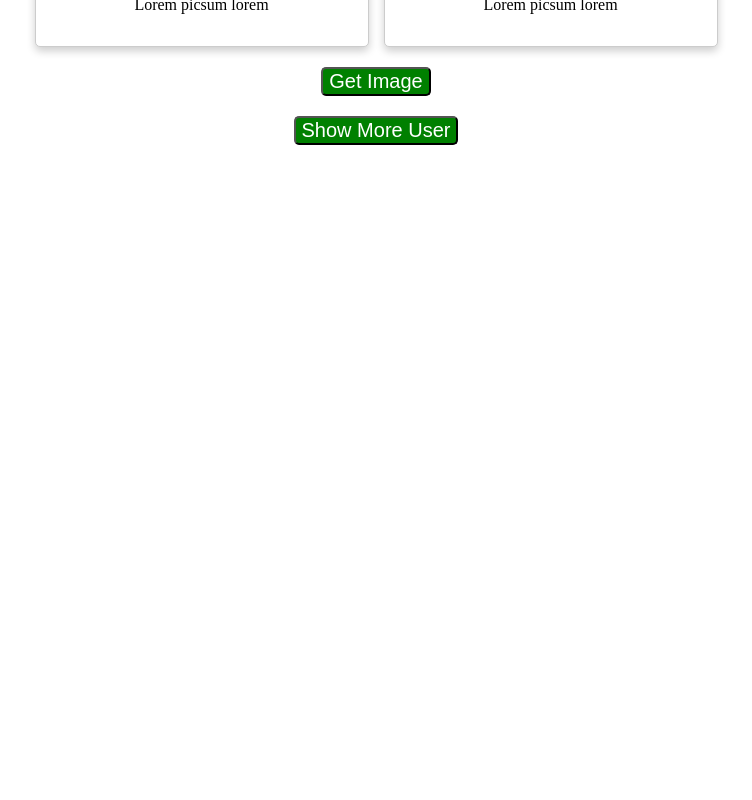
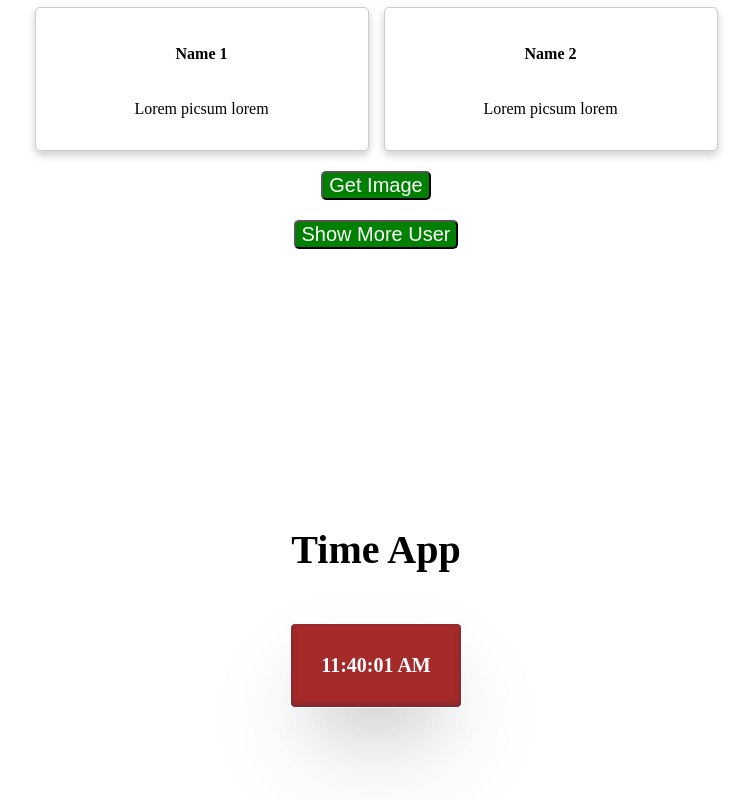
Before and after one commit to Sefaciftci/SimpleReactProjects, a React (Vite) app: page / in a window 1280 px wide. Shown: the part 6301-7101 px from the top of the page, without its empty margins (264-1016 px from the left). Before the commit the page ends 6646 px from the top, so only its background shows below. Built offline with nearby package versions, Linux system fonts and the light colour scheme; no server answers.

Commit message:
loadingPage

```diff
--- a/package.json
+++ b/package.json
@@ -12,7 +12,8 @@
   "dependencies": {
     "axios": "^1.5.0",
     "react": "^18.2.0",
-    "react-dom": "^18.2.0"
+    "react-dom": "^18.2.0",
+    "react-spinners": "^0.13.8"
   },
   "devDependencies": {
     "@types/react": "^18.2.15",
--- a/src/App.jsx
+++ b/src/App.jsx
@@ -1,17 +1,39 @@
-import React from 'react'
+import React,{useState,useEffect} from 'react'
 import './style/app.css';
+import './style/loading.css';
+import PacmanLoader from "react-spinners/PacmanLoader";
 import RandomNumberReact from './Componenets/RandomNumber'
 import ImgGallery from './Componenets/ImgGallery';
 import TodoListApp from './Componenets/TodoListApp';
 import RandomImgApp from './Componenets/RandomImgApp';
 import CardApp from './Componenets/CardApp';
 import SearchFilterApp from './Componenets/SearchFilterApp';
-import QuizApp from './Componenets/QuizApp';
 import RandomColor from './Componenets/randomColor';
 import PaginationApp from './Componenets/PaginationApp';
+import TimeApp from './Componenets/TimeApp';
 
 function App() {
+
+  //spinner
+
+  const [loading,setLoading] = useState(false);
+  useEffect(()=>{
+    setLoading(true)
+    setTimeout(()=>{
+      setLoading(false)
+    },2000)
+
+  },[])
+
   return (
+    <>
+
+    {
+      loading ?
+      <div className='loadingPage'>
+        <PacmanLoader color="#36d7b7" size={50}/>
+      </div>
+      :
       <div className='container'>
         <h1>---- Simple React Projects ----</h1>
 
@@ -46,8 +68,15 @@ function App() {
         <div className='paginationApp'>
           <PaginationApp/>
         </div>
+        <div className='timeApp'>
+          <TimeApp/>
+        </div>
+      </div>
 
-    </div>
+    }
+
+</>
+
   )
 }
 
--- a/src/Componenets/PaginationApp.jsx
+++ b/src/Componenets/PaginationApp.jsx
@@ -61,6 +61,7 @@ const PaginationApp = () => {
 
     return(
         <div className="container">
+            <h1>Pagination App</h1>
            <div className="usersContainer">
             {usersData.slice(0,visiable).map((user,index)=>{
                 return  <div className="usersDiv" key={index}>
--- /dev/null
+++ b/src/Componenets/TimeApp.jsx
@@ -0,0 +1,21 @@
+import React,{useState} from "react";
+import '../style/timeApp.css';
+
+const TimeApp = () => {
+    //Zamanı durdurup tekrar çalıştırmayı sağlayan bir fonksiyon
+
+    const [localTime, setLocalTime] = useState('');
+    const updateTime = () => {
+        let time  = new Date().toLocaleTimeString();
+        setLocalTime(time);
+    }
+    setInterval(updateTime,1000);
+
+    return(
+        <div className="container">
+            <h1>Time App</h1>
+            <h3 className="localTime">{localTime}</h3>
+        </div>
+    )
+}
+export default TimeApp;
--- /dev/null
+++ b/src/style/loading.css
@@ -0,0 +1,8 @@
+.loadingPage{
+    display: flex;
+    align-items: center;
+    justify-content: center;
+    font-size: 40px;
+    margin: 0;
+    padding: 0;
+}
--- /dev/null
+++ b/src/style/timeApp.css
@@ -0,0 +1,10 @@
+.localTime{
+    border: 1px solid white;
+    font-size: 20px;
+    background-color:brown;
+    color: white;
+    font-weight:800;
+    padding: 30px;
+    border-radius: 5px;
+    box-shadow: rgba(50, 50, 93, 0.25) 0px 50px 100px -20px, rgba(0, 0, 0, 0.3) 0px 30px 60px -30px, rgba(10, 37, 64, 0.35) 0px -2px 6px 0px inset;
+}
```
Also changed, not shown: 1 other file (tests, documents, lock files or other folders). Lines whose indentation alone changed are shown as unchanged.
